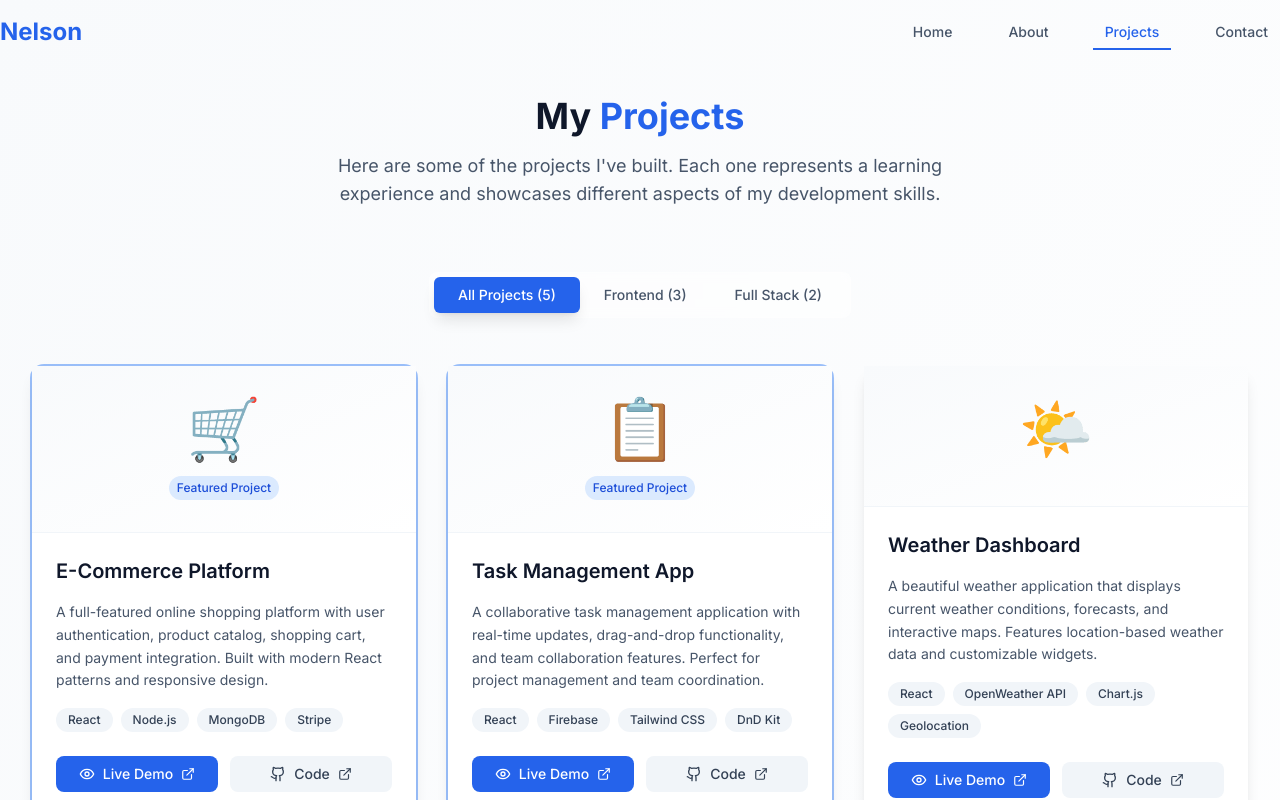
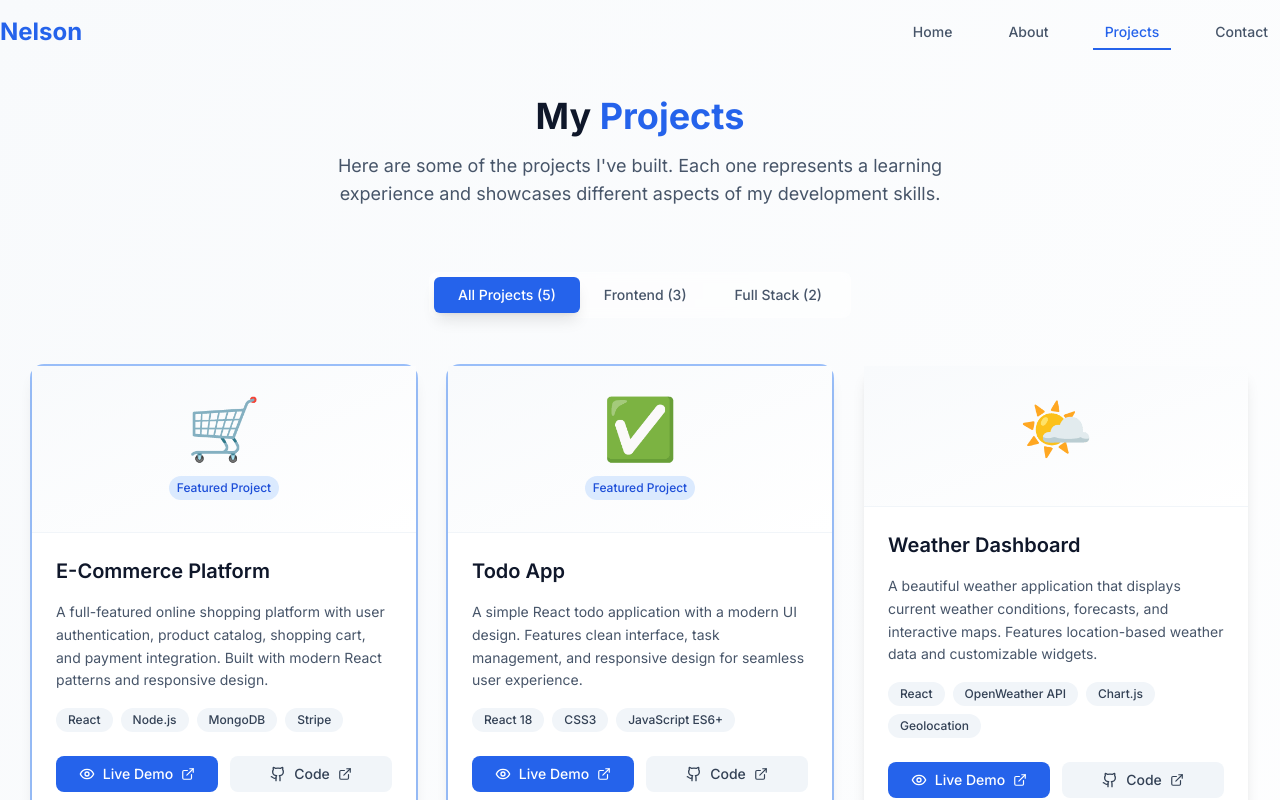
Before and after one commit to Mutali09/Nelson-s-Portfolio, a React (Create React App) app: page /projects in a window 1280 px wide. Shown: the top 800 px of the page. Built offline with nearby package versions, Linux system fonts and the light colour scheme.

Commit message:
changes in project

```diff
--- a/src/components/Projects.js
+++ b/src/components/Projects.js
@@ -18,13 +18,13 @@ const Projects = () => {
     },
     {
       id: 2,
-      title: 'Task Management App',
-      description: 'A collaborative task management application with real-time updates, drag-and-drop functionality, and team collaboration features. Perfect for project management and team coordination.',
-      image: '📋',
-      technologies: ['React', 'Firebase', 'Tailwind CSS', 'DnD Kit'],
+      title: 'Todo App',
+      description: 'A simple React todo application with a modern UI design. Features clean interface, task management, and responsive design for seamless user experience.',
+      image: '✅',
+      technologies: ['React 18', 'CSS3', 'JavaScript ES6+'],
       category: 'frontend',
-      liveDemo: 'https://task-app-demo.com',
-      github: 'https://github.com/nelson/task-manager',
+      liveDemo: 'https://to-do-app-seven-gray.vercel.app',
+      github: 'https://github.com/Mutali0/To-Do-App',
       featured: true
     },
     {
```
Also changed, not shown: 1 other file (tests, documents, lock files or other folders).
